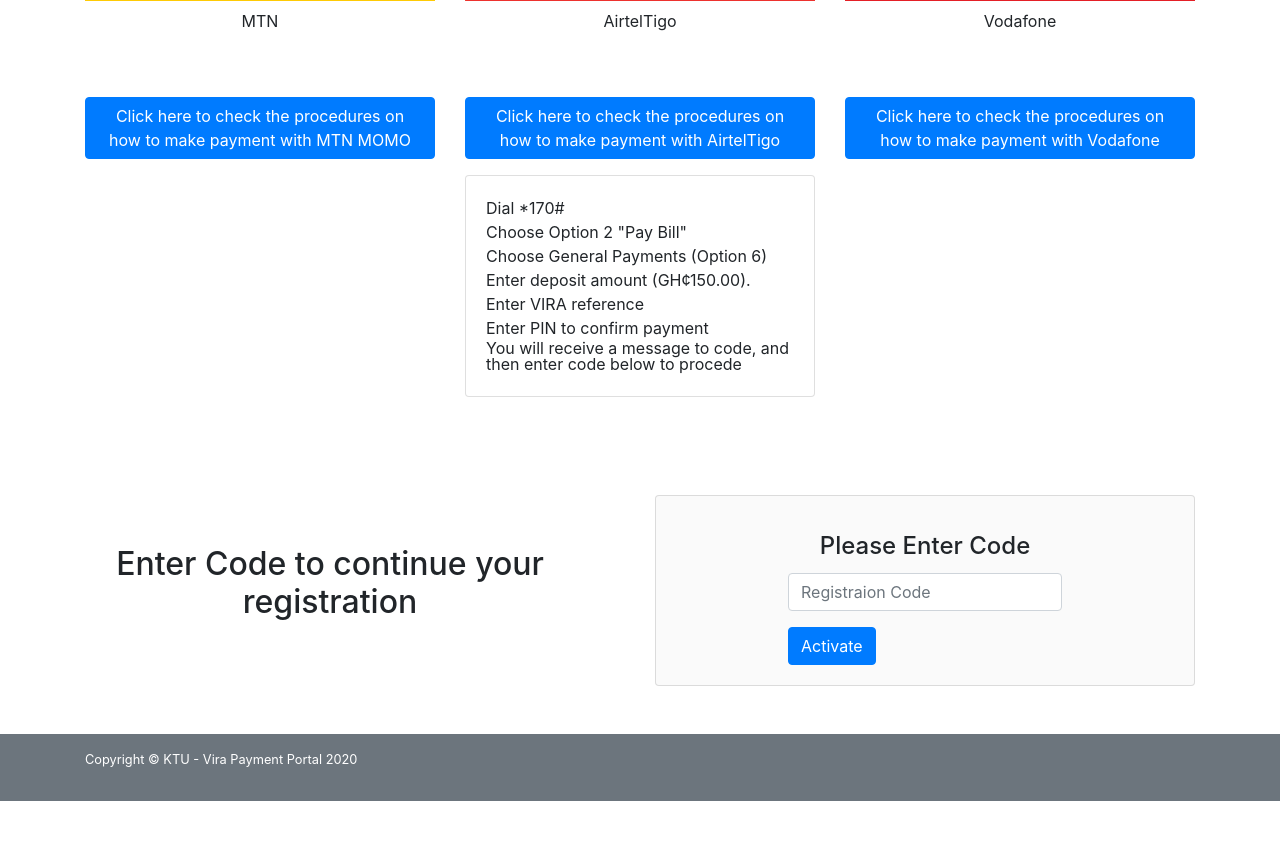
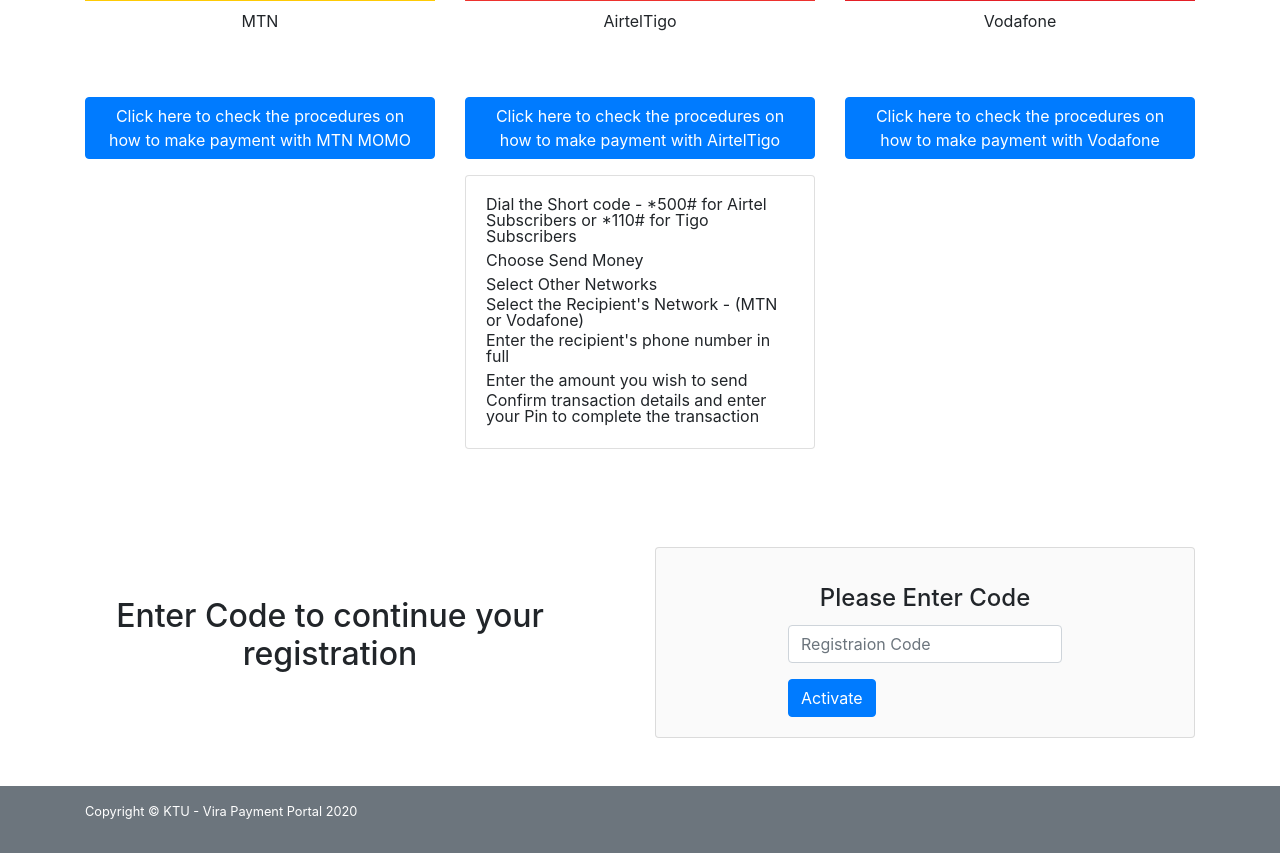
Before and after one commit to i-Tutu/online-vira-payment, a PHP site: page /welcome.php in a window 1280 px wide, after a click on "Click here to check the procedures on how to make payment wi". Shown: the part 365-1218 px from the top of the page. Before the commit the page ends 1166 px from the top, so only its background shows below. Run offline with PHP 8.4, Linux system fonts and the light colour scheme; a user stored in the database is signed in; data that the repository does not hold is empty.

Commit message:
Added: Short code

```diff
--- a/welcome.php
+++ b/welcome.php
@@ -222,25 +222,25 @@
               <div class="collapse" id="collapseairtel">
                 <div class="card card-body">
                   <div>
-                    <span class="fa fa-hand-o-right"> Dial *170# </span>
+                    <span class="fa fa-hand-o-right"> Dial the Short code - *500# for Airtel Subscribers or *110# for Tigo Subscribers </span>
                   </div>
                   <div>
-                    <span class="fa fa-hand-o-right"> Choose Option 2 "Pay Bill"</span>
+                    <span class="fa fa-hand-o-right"> Choose Send Money</span>
                   </div>
                   <div>
-                    <span class="fa fa-hand-o-right"> Choose General Payments (Option 6)</span>
+                    <span class="fa fa-hand-o-right"> Select Other Networks</span>
                   </div>
                   <div>
-                    <span class="fa fa-hand-o-right"> Enter deposit amount (GH¢150.00).</span>
+                    <span class="fa fa-hand-o-right"> Select the Recipient's Network - (MTN or Vodafone)</span>
                   </div>
                   <div>
-                    <span class="fa fa-hand-o-right"> Enter VIRA reference</span>
+                    <span class="fa fa-hand-o-right"> Enter the recipient's phone number in full</span>
                   </div>
                   <div>
-                    <span class="fa fa-hand-o-right"> Enter PIN to confirm payment</span>
+                    <span class="fa fa-hand-o-right"> Enter the amount you wish to send</span>
                   </div>
                   <div>
-                    <span class="fa fa-hand-o-right"> You will receive a message to code, and then enter code below to procede</span>
+                    <span class="fa fa-hand-o-right"> Confirm transaction details and enter your Pin to complete the transaction</span>
                   </div>
                 </div>
               </div>
```
